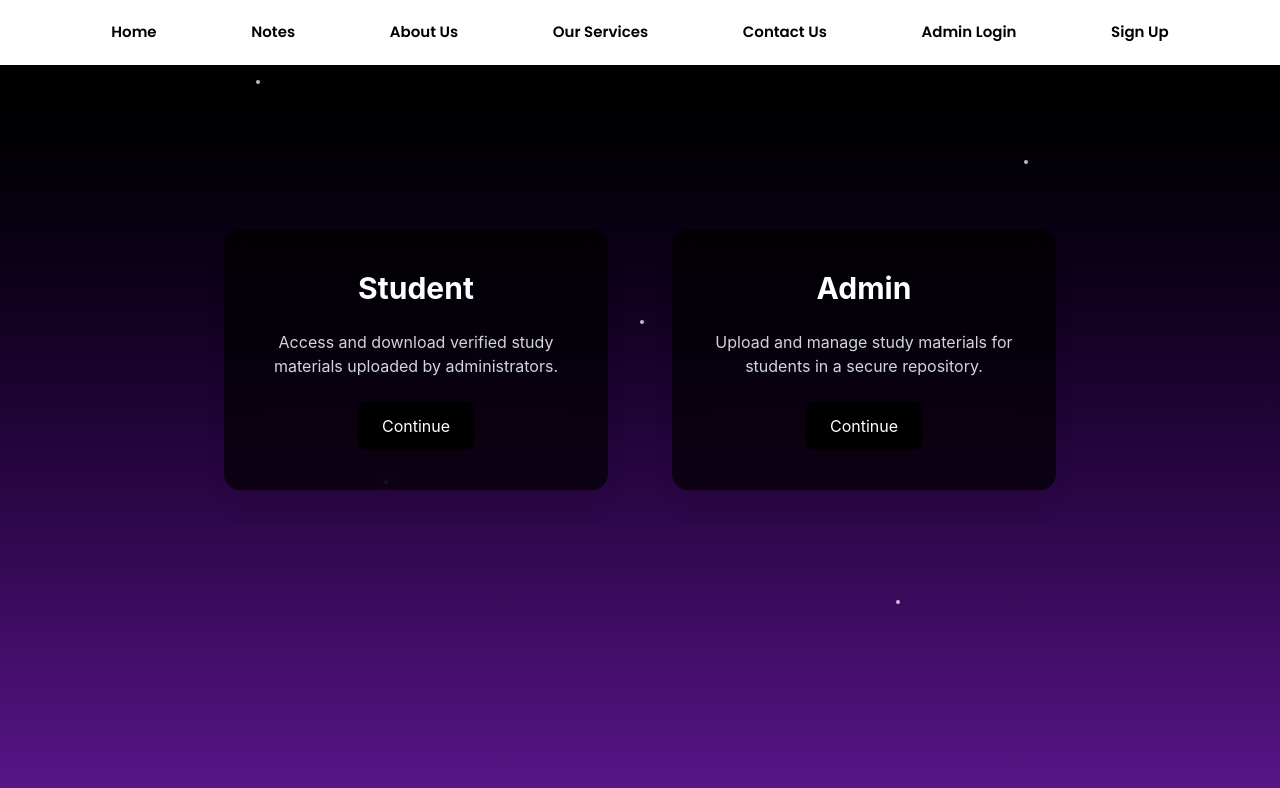
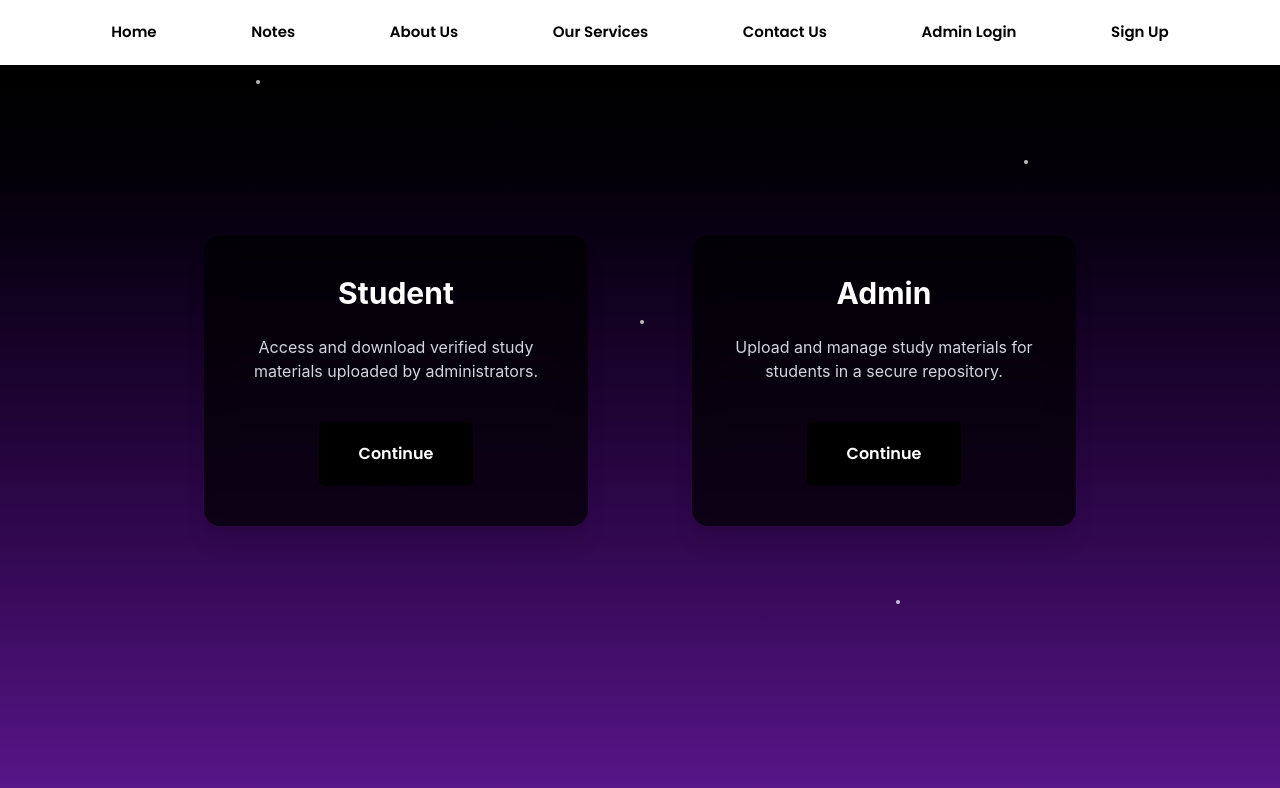
Before and after one commit to ANSHUMANMOREY7/Notes-Store, a React (Vite) app in the folder client/: page /Path in a window 1280 px wide. Shown: the top 788 px of the page. Built offline with nearby package versions, Linux system fonts and the light colour scheme.

Commit message:
integrate reusable button component into cards

```diff
--- a/client/src/pages/Portals/Path.jsx
+++ b/client/src/pages/Portals/Path.jsx
@@ -1,6 +1,6 @@
 import { memo } from "react";
 import Navbar from "../../components/Navbar/Navbar";
-
+import Button from "../../components/Navbar/Buttons/Button"
 const Path = () => {
   return (
     <div className="min-h-screen bg-gradient-to-b from-black to-purple-900 relative overflow-hidden">
@@ -16,7 +16,7 @@ const Path = () => {
   <div className="absolute w-1 h-1 bg-white rounded-full animate-pulse" style={{top:"75%",left:"70%"}}></div>
 
 </div>
-   <div className="relative z-10 flex items-center justify-center min-h-[calc(100vh-80px)] gap-16">
+   <div className="relative z-10 flex items-center justify-center min-h-[calc(100vh-40px)] gap-26">
 
   {/* Student Card */}
   <div className="bg-black/70 backdrop-blur-md text-white w-96 p-10 rounded-2xl flex flex-col items-center text-center gap-6 shadow-xl hover:scale-105 transition duration-300">
@@ -27,9 +27,11 @@ const Path = () => {
       Access and download verified study materials uploaded by administrators.
     </p>
 
-    <button className="bg-black px-6 py-3 rounded-lg hover:bg-gray-900 transition">
-      Continue
-    </button>
+    <Button
+  label="Continue"
+  to="/student"
+  param={{ role: "student" }}
+/>
 
   </div>
 
@@ -43,9 +45,11 @@ const Path = () => {
       Upload and manage study materials for students in a secure repository.
     </p>
 
-    <button className="bg-black px-6 py-3 rounded-lg hover:bg-gray-900 transition">
-      Continue
-    </button>
+   <Button
+  label="Continue"
+  to="/admin"
+  param={{ role: "admin" }}
+/>
 
   </div>
 
```
